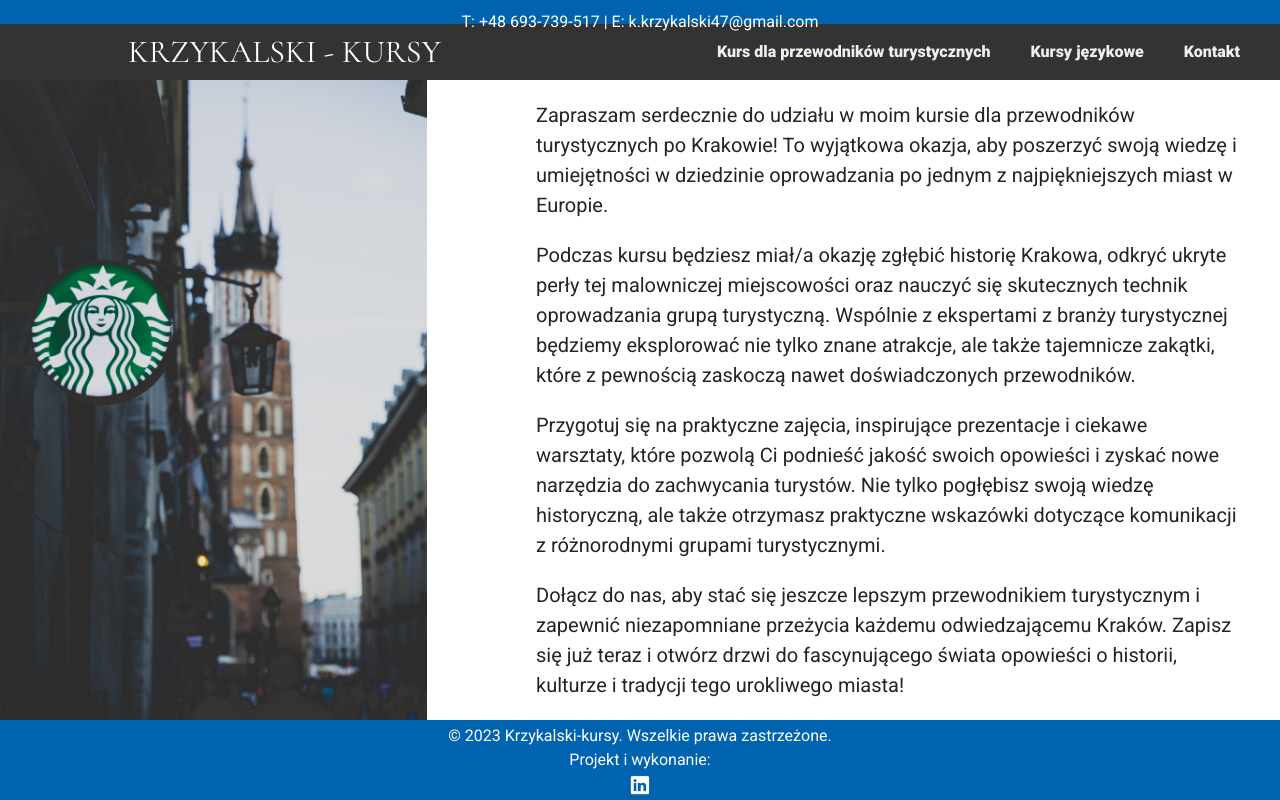
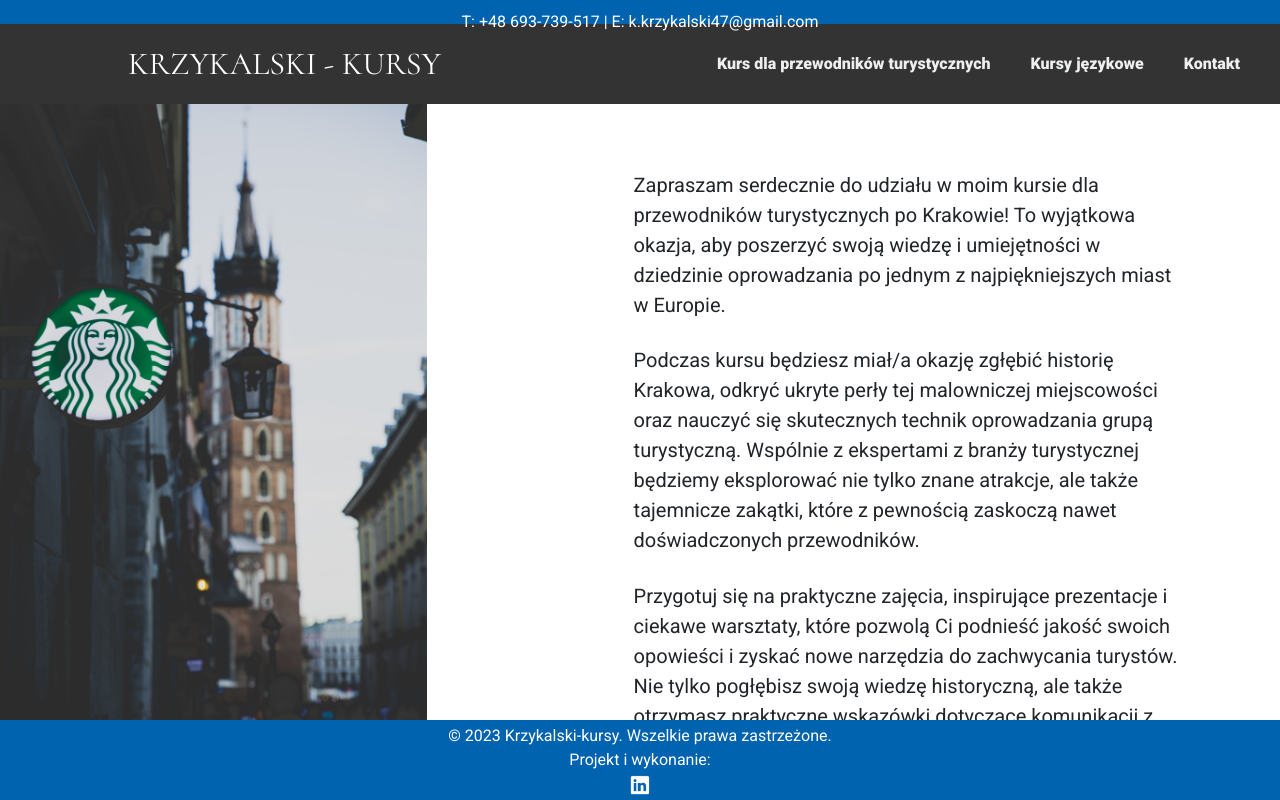
Before and after one commit to olga-kacala/turystyka-kursy, a React (Create React App) app in the folder kursy/: page /Tour in a window 1280 px wide. Built offline with nearby package versions, Linux system fonts and the light colour scheme; the HTML template or start-up script is replaced by a standard one.

Commit message:
desktop style

```diff
--- a/kursy/src/App.css
+++ b/kursy/src/App.css
@@ -1,18 +1,3 @@
 .App {
   text-align: center;
 }
-
-@media (prefers-reduced-motion: no-preference) {
-  .App-logo {
-    animation: App-logo-spin infinite 20s linear;
-  }
-}
-
-@keyframes App-logo-spin {
-  from {
-    transform: rotate(0deg);
-  }
-  to {
-    transform: rotate(360deg);
-  }
-}
--- a/kursy/src/components/Footer/Footer.module.css
+++ b/kursy/src/components/Footer/Footer.module.css
@@ -29,6 +29,7 @@
     flex-direction: column;
     font-size: small;
     padding: 0;
+    z-index: 3;
   }
 
   .footer img {
--- a/kursy/src/components/Footer/Footer.tsx
+++ b/kursy/src/components/Footer/Footer.tsx
@@ -6,7 +6,7 @@ export function Footer() {
       <div>&copy; 2023 Krzykalski-kursy. Wszelkie prawa zastrzeżone.</div>
       <div className={classes.logos}>
         <div>Projekt i wykonanie:</div>
-        <a href="https://www.linkedin.com/in/olga-kacala/" target="_blank">
+        <a href="https://www.linkedin.com/in/olga-kacala/" target="_blank" rel="noopener noreferrer">
           <img
             className={classes.Lin}
             title="My LinkedIn"
--- a/kursy/src/components/Header/Header.module.css
+++ b/kursy/src/components/Header/Header.module.css
@@ -7,18 +7,24 @@
   color: #fff;
   text-align: center;
   height: 10vh;
+  margin-top: 3vh;
 }
 
 .topContact {
   height: 3vh;
   background-color: rgb(0, 99, 175);
+  position: fixed;
+  top:0;
+  width: 100%;
+  z-index: 4;
+
 }
 
 .nav {
   display: flex;
   justify-content: left;
   align-items: center;
-  height: 7vh;
+  height: 10vh;
   margin-left: 10vw;
   transition: transform 0.3s ease-in-out;
 }
--- a/kursy/src/components/Home/Home.module.css
+++ b/kursy/src/components/Home/Home.module.css
@@ -70,7 +70,6 @@ body {
   .picContainer {
     position: absolute;
     background-color: rgb(231, 236, 239);
-    height: 72vh;
     align-items: center;
   }
 
--- a/kursy/src/components/Home/Home.tsx
+++ b/kursy/src/components/Home/Home.tsx
@@ -20,7 +20,7 @@ export function Home() {
         <div className={classes.overlay}>
           <Link className={classes.link} to="Language">
             <p className={classes.textOverlay}>
-              Zapisz się na kurs doskonalący język polski
+              Zapisz się na kurs doskonalący język
             </p>
           </Link>
         </div>
--- a/kursy/src/components/Tour/Tour.module.css
+++ b/kursy/src/components/Tour/Tour.module.css
@@ -4,6 +4,7 @@
 
 .carousel {
   flex: 1;
+  overflow: hidden;
 }
 
 .carouselInner {
@@ -22,33 +23,38 @@
 }
 
 .offerText {
-  display: flex;
-  flex-direction: column;
   flex: 1;
   text-align: left;
-  justify-content: center;
   font-size: 20px;
-  padding: 10px 20px;
+  overflow-y: auto;
   height: 80vh;
+  margin-right: 5vw;
+  margin-top: 5vh;
 }
 
 .offerText p {
-  width: 55vw;
+  width: 50vw;
 }
 
 img {
   height: 80vh;
+  position: sticky;
+  top: 0;
+}
+
+section {
+  margin: 2vw;
 }
 
 @media (max-width: 375px) {
   .offerContainer {
     flex-direction: column;
+    background-color: #333;
   }
   .offerText {
     z-index: 1;
     padding: 0;
     color: white;
-
     justify-content: center;
   }
 
@@ -58,7 +64,6 @@ img {
 
   img {
     z-index: 0;
-
   }
   .offerText p {
     width: 100vw;
@@ -66,5 +71,4 @@ img {
     padding: 9px;
     font-weight: bold;
   }
-
 }
--- a/kursy/src/components/Tour/Tour.tsx
+++ b/kursy/src/components/Tour/Tour.tsx
@@ -16,10 +16,7 @@ export function Tour() {
 
   return (
     <div className={classes.offerContainer}>
-      <div
-        className={classes.carousel}
-        data-ride="carousel"
-      >
+      <div className={classes.carousel} data-ride="carousel">
         <div className={classes.carouselInner}>
           {[1, 2, 3].map((index) => (
             <div
@@ -38,35 +35,35 @@ export function Tour() {
         </div>
       </div>
       <div className={classes.offerText}>
-        <p>
+        <section>
           Zapraszam serdecznie do udziału w moim kursie dla przewodników
           turystycznych po Krakowie! To wyjątkowa okazja, aby poszerzyć swoją
           wiedzę i umiejętności w dziedzinie oprowadzania po jednym z
           najpiękniejszych miast w Europie.
-        </p>
-        <p>
+        </section>
+        <section>
           Podczas kursu będziesz miał/a okazję zgłębić historię Krakowa, odkryć
           ukryte perły tej malowniczej miejscowości oraz nauczyć się skutecznych
           technik oprowadzania grupą turystyczną. Wspólnie z ekspertami z branży
           turystycznej będziemy eksplorować nie tylko znane atrakcje, ale także
           tajemnicze zakątki, które z pewnością zaskoczą nawet doświadczonych
           przewodników.
-        </p>
+        </section>
 
-        <p>
+        <section>
           Przygotuj się na praktyczne zajęcia, inspirujące prezentacje i ciekawe
           warsztaty, które pozwolą Ci podnieść jakość swoich opowieści i zyskać
           nowe narzędzia do zachwycania turystów. Nie tylko pogłębisz swoją
           wiedzę historyczną, ale także otrzymasz praktyczne wskazówki dotyczące
           komunikacji z różnorodnymi grupami turystycznymi.
-        </p>
+        </section>
 
-        <p>
+        <section>
           Dołącz do nas, aby stać się jeszcze lepszym przewodnikiem turystycznym
           i zapewnić niezapomniane przeżycia każdemu odwiedzającemu Kraków.
           Zapisz się już teraz i otwórz drzwi do fascynującego świata opowieści
           o historii, kulturze i tradycji tego urokliwego miasta!
-        </p>
+        </section>
       </div>
     </div>
   );
```
